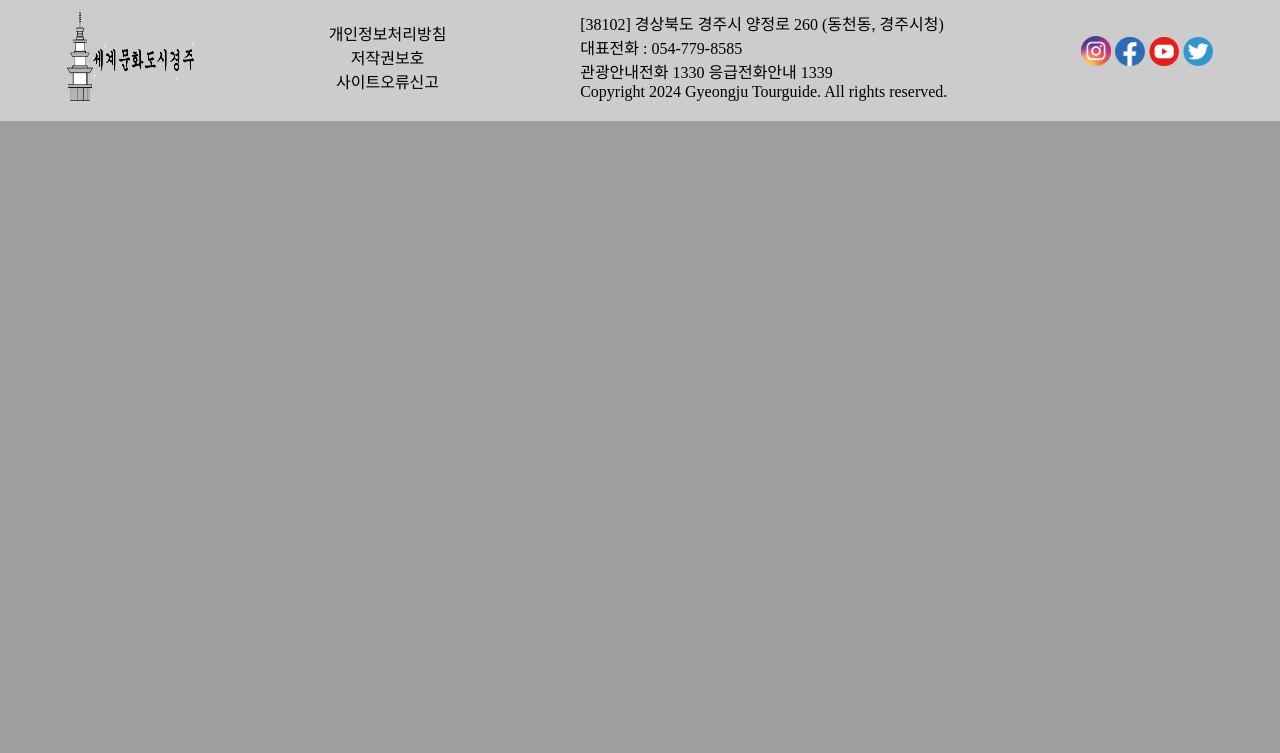
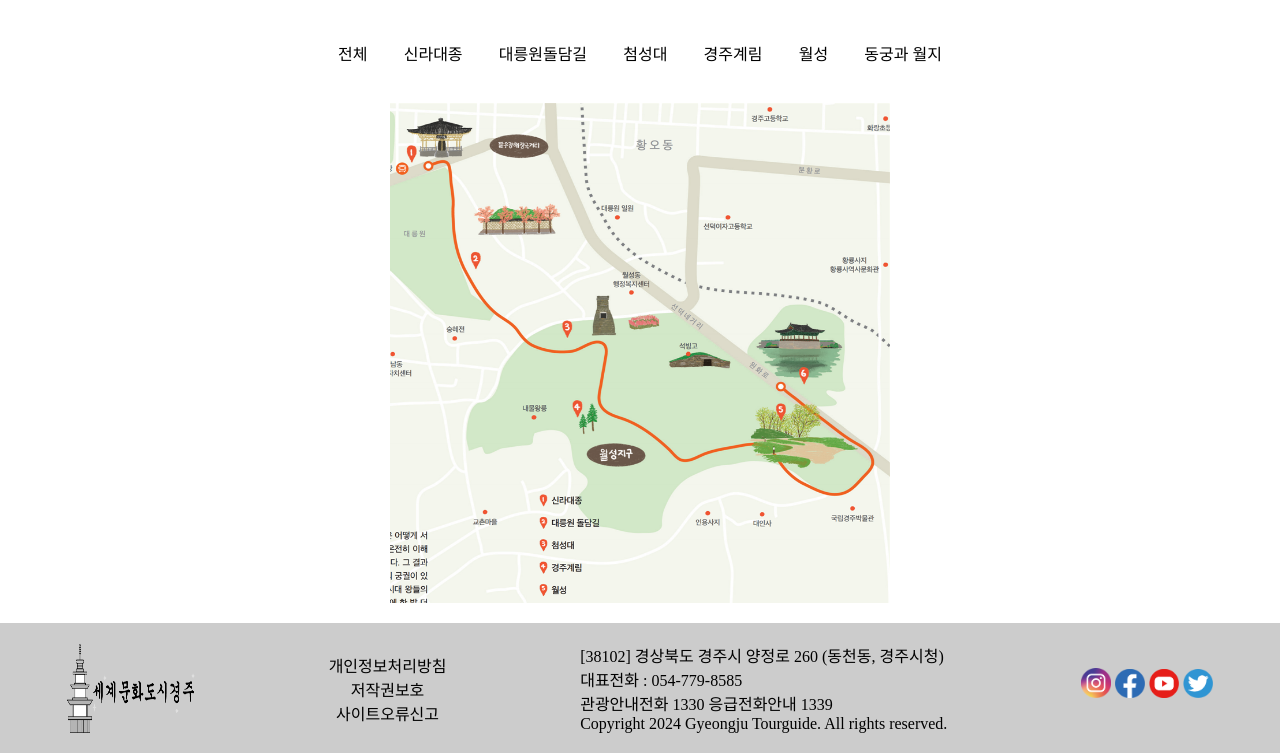
Before and after one commit to ParkMini/2024-Nationwide-Skills-Competition, a PHP site: page / in a window 1280 px wide. Shown: the part 756-1509 px from the top of the page. Before the commit the page ends 877 px from the top, so only its background shows below. Run offline with PHP 8.4, Linux system fonts and the light colour scheme.

Commit message:
핫스팟 영역

```diff
--- a/index.html
+++ b/index.html
@@ -1,11 +1,13 @@
 <!DOCTYPE html>
 <html lang="ko">
+
 <head>
   <meta charset="UTF-8" />
   <meta name="viewport" content="width=device-width, initial-scale=1.0" />
   <title>세계문화도시경주</title>
   <link rel="stylesheet" href="./style.css" />
 </head>
+
 <body>
   <header>
     <ul id="nav">
@@ -63,32 +65,98 @@
 
   <div id="slide">
     <div id="slider">
-          <img src="./assets/프레젠테이션1/슬라이드1.PNG" alt="슬라이드 이미지1" title="슬라이드 이미지1">
-          <img src="./assets/프레젠테이션1/슬라이드2.PNG" alt="슬라이드 이미지2" title="슬라이드 이미지2">
-          <img src="./assets/프레젠테이션1/슬라이드3.PNG" alt="슬라이드 이미지3" title="슬라이드 이미지3">
+      <img src="./assets/프레젠테이션1/슬라이드1.PNG" alt="슬라이드 이미지1" title="슬라이드 이미지1" />
+      <img src="./assets/프레젠테이션1/슬라이드2.PNG" alt="슬라이드 이미지2" title="슬라이드 이미지2" />
+      <img src="./assets/프레젠테이션1/슬라이드3.PNG" alt="슬라이드 이미지3" title="슬라이드 이미지3" />
     </div>
     <div id="progressBar"></div>
   </div>
 
+  <div id="hotspot">
+    <input type="radio" name="hotspot" id="전체" checked />
+    <input type="radio" name="hotspot" id="신라대종" />
+    <input type="radio" name="hotspot" id="대릉원돌담길" />
+    <input type="radio" name="hotspot" id="첨성대" />
+    <input type="radio" name="hotspot" id="경주계림" />
+    <input type="radio" name="hotspot" id="월성" />
+    <input type="radio" name="hotspot" id="동궁과월지" />
+    <div id="labels">
+      <label for="전체">전체</label>
+      <label for="신라대종">신라대종</label>
+      <label for="대릉원돌담길">대릉원돌담길</label>
+      <label for="첨성대">첨성대</label>
+      <label for="경주계림">경주계림</label>
+      <label for="월성">월성</label>
+      <label for="동궁과월지">동궁과 월지</label>
+    </div>
+    <br>
+    <div id="img">
+      <img src="./A-Module-제공파일/제공파일/핫스팟/hotspot.png" alt="지도" title="지도" />
+      <div id="신라대종설명" class="description">
+        <h1>신라대종</h1>
+        <p>
+          국보 제29호인 성덕대왕신종을 현대적 기술로 재현한 종이다.
+          성덕대왕신종은 신라 35대 경덕왕때 만들기 시작해 36대인 혜공왕 때 완성되었다.
+          1,200여 년 동안 서라벌 전역에 울려 퍼졌으나 1992년 타종을 마지막으로 더 이상 울리지 않게 되었다.
+          경주시가 성덕대왕신종의 정신과 가치를 이은 새로운 종을 주조한 것이다.
+      </div>
+      <div id="대릉원돌담길설명" class="description">
+        <h1>대릉원 돌담길</h1>
+        <p>
+          돌담길 양옆으로 벚나무가 심어져 있어 따뜻한 봄이면 아름다운 벚꽃 터널을 이룬다. 돌담길 사이사이 아름
+          다운 시를 새겨넣은 패가 걸려 있어 여유롭게 돌담길을 걸으며 잊었던 문학적 감성도 채울 수 있다.
+      </div>
+      <div id="첨성대설명" class="description">
+        <h1>첨성대</h1>
+        <p>
+          국보 제31호로, 천체의 움직임을 관찰하던 신라 시대의 천문 기상 관측대다.
+          받침대 역할을 하는 기단부위에 술병 모양의 원통 부를 올리고 맨 위에 정자형 정상부를 얹은 모습이며, 높이는 약 9m다. 신라
+          선덕여왕 때 세운 것으로 추측되며, 동양에서 가장오래된 천문대로서 그 가치가 매우 높다.
+      </div>
+      <div id="경주계림설명" class="description">
+        <h1>경주계림</h1>
+        <p>
+          김 씨 왕조의 시조, 김알지의 탄생 설화가 깃든 숲, 계림은 원래 성스러운 숲이란 뜻의 ‘시림’으로 불렸는데,
+          닭과 관련된 김알지의 탄생설화 때문에 닭이 우는 숲이란 뜻의 계림으로 불리게 되었다.
+      </div>
+      <div id="월성설명" class="description">
+        <h1>월성</h1>
+        <p>
+          사적 제16호로, 신라 궁궐이 있던 도성이다. 성의 모양이 반달처럼 생겼다 하여 ‘반월성’이라고도 부른다.
+          언덕 위에 흙과 돌을 이용해 반월형 성을 쌓았는데, 이곳에 신라 역대 왕들의 궁성이 있었다고 기록돼 있다.
+          드넓은 초록 들판이 펼쳐져 있어 풍경을 바라보며 한적하게 걷기 좋다.
+      </div>
+      <div id="동궁과월지설명" class="description">
+        <h1>동궁과 월지</h1>
+        <p>
+          동궁과 월지는 신라 조경예술의 극치를 보여준다.
+          동서 길이 200m, 남북 길이 180m인 월지는 남서쪽의 둘레는 직선인데 반해 북동쪽은 구불구불한 곡선으로 되어 있다.
+          특히 동궁과 월지의 야경은 아름답기로 유명한데, 조명을 받아 호수에 반사되는 풍경은 잊을 수 없는 경주의 추억을 선사한다.
+      </div>
+      </p>
+    </div>
+  </div>
+
   <footer>
-      <img src="./assets/logo.png" alt="로고" title="로고" style="filter: grayscale(1);" width="128px">
+    <img src="./assets/logo.png" alt="로고" title="로고" style="filter: grayscale(1)" width="128px" />
     <div id="footerMenu">
       <p><a href="#">개인정보처리방침</a></p>
       <p><a href="#">저작권보호</a></p>
       <p><a href="#">사이트오류신고</a></p>
     </div>
     <p>
-        [38102] 경상북도 경주시 양정로 260 (동천동, 경주시청)<br>
+      [38102] 경상북도 경주시 양정로 260 (동천동, 경주시청)<br />
       대표전화 : 054-779-8585<br />
       관광안내전화 1330 응급전화안내 1339<br />
       Copyright 2024 Gyeongju Tourguide. All rights reserved.
     </p>
     <div id="socialMedia">
-        <img src="./A-Module-제공파일/제공파일/footer/SNS_01.png" alt="소셜 미디어" title="소셜 미디어" width="30px">
-        <img src="./A-Module-제공파일/제공파일/footer/SNS_02.png" alt="소셜 미디어" title="소셜 미디어" width="30px">
-        <img src="./A-Module-제공파일/제공파일/footer/SNS_03.png" alt="소셜 미디어" title="소셜 미디어" width="30px">
-        <img src="./A-Module-제공파일/제공파일/footer/SNS_04.png" alt="소셜 미디어" title="소셜 미디어" width="30px">
+      <img src="./A-Module-제공파일/제공파일/footer/SNS_01.png" alt="소셜 미디어" title="소셜 미디어" width="30px" />
+      <img src="./A-Module-제공파일/제공파일/footer/SNS_02.png" alt="소셜 미디어" title="소셜 미디어" width="30px" />
+      <img src="./A-Module-제공파일/제공파일/footer/SNS_03.png" alt="소셜 미디어" title="소셜 미디어" width="30px" />
+      <img src="./A-Module-제공파일/제공파일/footer/SNS_04.png" alt="소셜 미디어" title="소셜 미디어" width="30px" />
     </div>
   </footer>
 </body>
+
 </html>
--- a/style.css
+++ b/style.css
@@ -172,3 +172,103 @@ body::after {
   animation: progressbar 3s linear infinite;
   margin: 0 auto;
 }
+
+#hotspot {
+  width: 50%;
+  margin: 50px auto 0;
+}
+
+#hotspot #labels {
+  display: flex;
+  justify-content: space-around;
+}
+
+#hotspot input {
+  display: none;
+}
+
+#hotspot #img {
+  margin: 20px auto;
+  width: 500px;
+  height: 500px;
+  overflow: hidden;
+}
+
+#hotspot #img img {
+  width: 500px;
+  height: 500px;
+  position: absolute;
+  transition: ease-in 0.3s;
+}
+
+#img {
+  position: relative;
+}
+
+#img .description {
+  position: absolute;
+  top: 50%;
+  left: 50%;
+  transform: translate(-50%, -50%);
+  background-color: white;
+  width: 80%;
+  height: 80%;
+  padding: 10px;
+  border-radius: 20px;
+  text-align: center;
+  word-break: keep-all;
+  display: none;
+  animation: fadein 0.1s linear;
+}
+
+#hotspot #전체:checked ~ #img img {
+  transform: scale(1);
+}
+
+#hotspot #신라대종:checked ~ #img img {
+  transform: scale(4) translateX(185px) translateY(180px);
+}
+
+#hotspot #신라대종:checked ~ #img:hover #신라대종설명 {
+  display: block;
+}
+
+#hotspot #대릉원돌담길:checked ~ #img img {
+  transform: scale(4) translateX(140px) translateY(100px);
+}
+
+#hotspot #대릉원돌담길:checked ~ #img:hover #대릉원돌담길설명 {
+  display: block;
+}
+
+#hotspot #첨성대:checked ~ #img img {
+  transform: scale(4) translateX(70px) translateY(20px);
+}
+
+#hotspot #첨성대:checked ~ #img:hover #첨성대설명 {
+  display: block;
+}
+
+#hotspot #경주계림:checked ~ #img img {
+  transform: scale(4) translateX(60px) translateY(-60px);
+}
+
+#hotspot #경주계림:checked ~ #img:hover #경주계림설명 {
+  display: block;
+}
+
+#hotspot #월성:checked ~ #img img {
+  transform: scale(4) translateX(-140px) translateY(-70px);
+}
+
+#hotspot #월성:checked ~ #img:hover #월성설명 {
+  display: block;
+}
+
+#hotspot #동궁과월지:checked ~ #img img {
+  transform: scale(4) translateX(-160px) translateY(-20px);
+}
+
+#hotspot #동궁과월지:checked ~ #img:hover #동궁과월지설명 {
+  display: block;
+}
```
Lines whose indentation alone changed are shown as unchanged.
